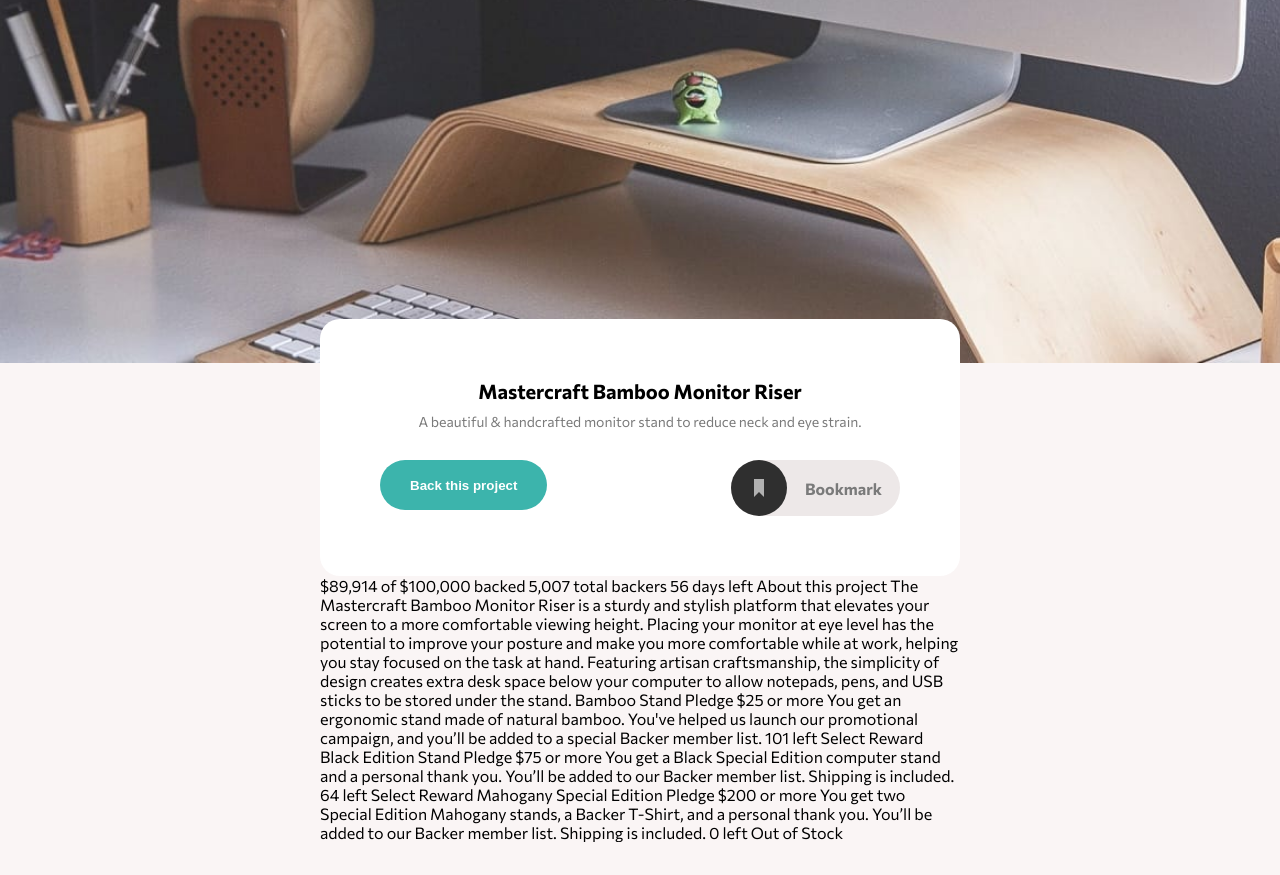
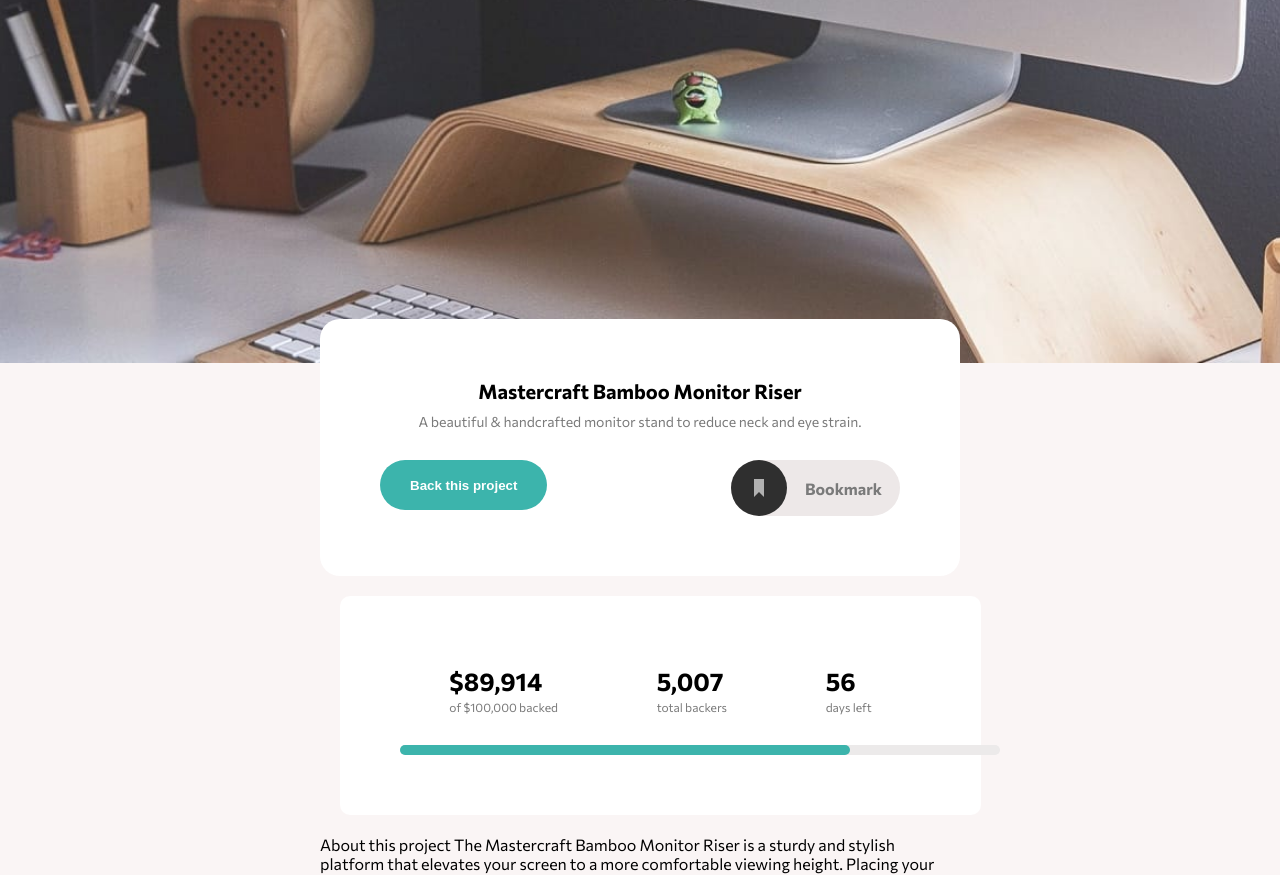
Before and after one commit to musaabdullah/crowdfunding-product-page, a plain HTML site: page index.html in a window 1280 px wide. Shown: the part 77-952 px from the top of the page. Before the commit the page ends 919 px from the top, so only its background shows below. Drawn offline with Linux system fonts and the light colour scheme.

```diff
--- a/index.html
+++ b/index.html
@@ -38,11 +38,19 @@
     </div>
   </div>
 </div>
-  $89,914 of $100,000 backed
-  5,007 total backers
-  56 days left
 
-  About this project
+ <div class="main__middle">
+   <div class="main__middle__doller">
+     <div class="doller_one"><span class="block">$89,914</span> <span class="inline">of $100,000 backed</span></div>
+     <div class="doller_one"><span class="block">5,007</span> <span class="inline">total backers</span></div>
+     <div class="doller_one"><span class="block">56</span> <span class="inline">days left</span></div>
+   </div>
+   <div class="main__middle__ring">
+     <div class="ring__width"> </div>
+   </div>
+  </div>
+
+   About this project
 
   The Mastercraft Bamboo Monitor Riser is a sturdy and stylish platform that elevates your screen
   to a more comfortable viewing height. Placing your monitor at eye level has the potential to improve
--- a/styles/style.css
+++ b/styles/style.css
@@ -94,9 +94,6 @@ body {
     background:hsl(0, 12%, 92%);
     border-radius: 40px;
 }
-.bookmark img {
-
-}
 .bookmark span {
     color: hsl(0, 0%, 48%);
     font-weight: 700;
@@ -104,7 +101,46 @@ body {
     border-radius: 30px;
 }
 
+.main__middle {
+    border-radius: 10px;
+    display: flex;
+    flex-direction: column;
+    margin: 20px;
+    width: 81.4%;
+    background: white;
+    padding: 60px ;
+}
 
+.main__middle__doller {
+    display: flex;
+    justify-content: space-around;
+    align-items: center;
+    margin-top: 10px;
+}
+.main__middle__doller .block{
+    display: block;
+    font-size: 25px;
+    font-weight: 700;
+}
+.main__middle__doller .inline {
+    display: inline;
+    color:hsl(0, 0%, 48%);
+    font-size: 12px;
+}
+
+.main__middle__ring {
+    margin-top: 30px;
+    width: 600px;
+    height: 10px;
+    background:hsl(0, 5%, 92%);
+    border-radius: 20px;
+}
+.main__middle__ring .ring__width{
+   width: 450px;
+   background:hsl(176, 50%, 47%);
+   border-radius: 20px;
+   height: 10px;
+}
 .poppup {
     position: fixed;
     left: 34%;
```
